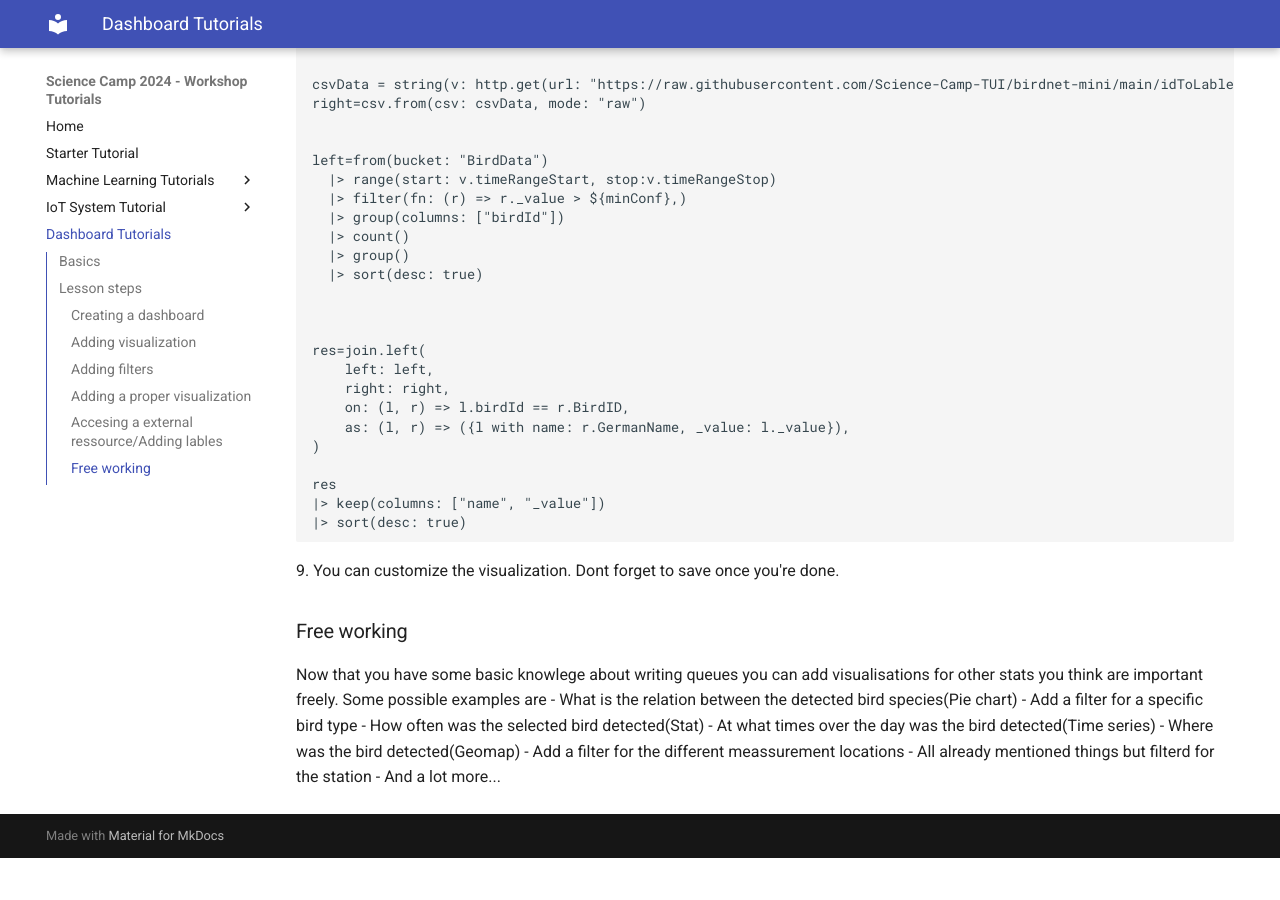
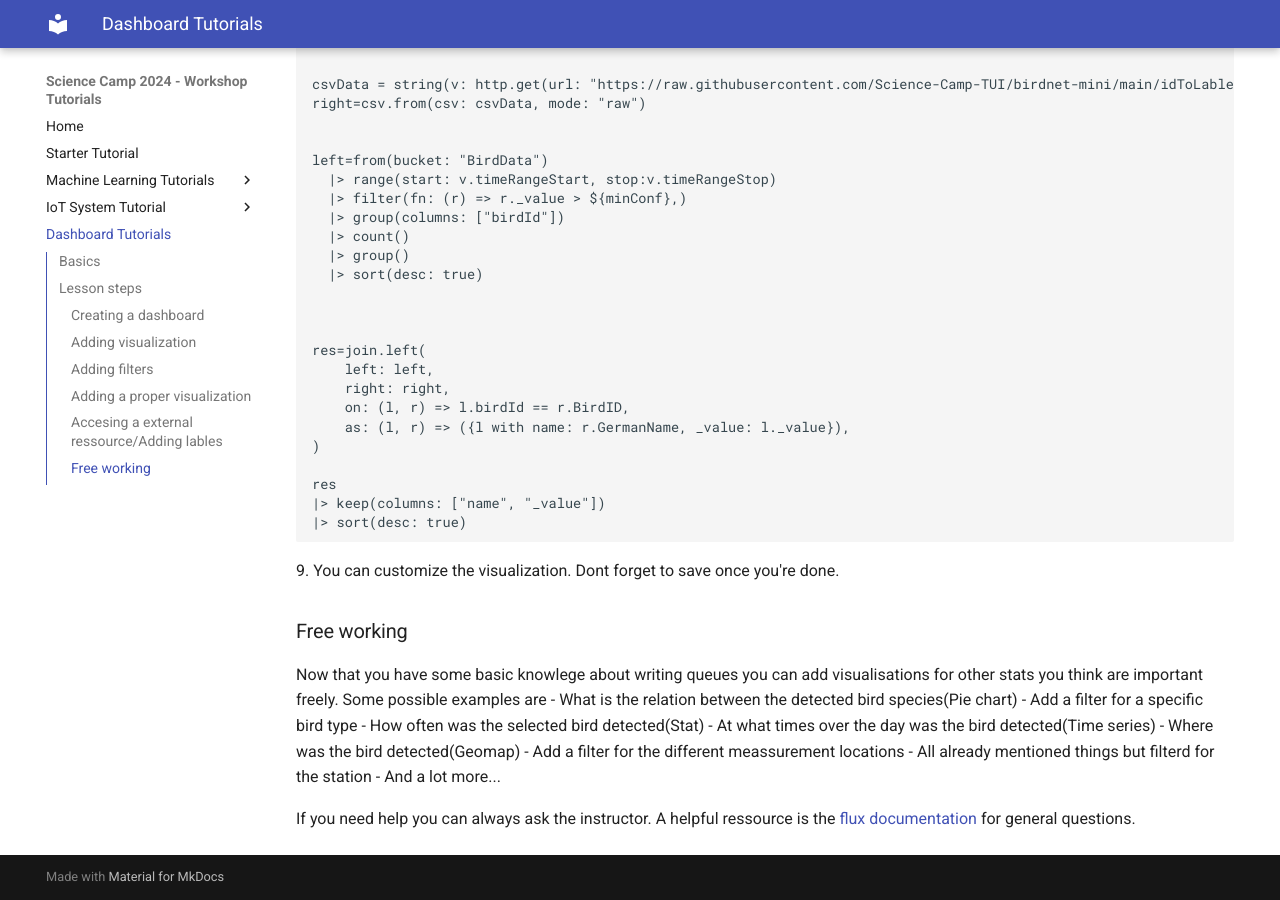
Before and after one commit to Science-Camp-TUI/tutorials, an MkDocs documentation site: the page built from docs/dashboard/index.md, in a window 1280 px wide and 900 px high, scrolled down 4296 px. Built offline with MkDocs 1.6.1 and Material for MkDocs 9.7.7, drawn with Linux system fonts in a browser that asks for light colours; before the commit the page ends 5154 px from its top, so only the background shows below that.

Commit message:
Update index.md

```diff
--- a/docs/dashboard/index.md
+++ b/docs/dashboard/index.md
@@ -157,3 +157,5 @@ Now that you have some basic knowlege about writing queues you can add visualisa
 - Add a filter for the different meassurement locations
    - All already mentioned things but filterd for the station
 - And a lot more...
+
+If you need help you can always ask the instructor. A helpful ressource is the [flux documentation](https://docs.influxdata.com/flux/v0/) for general questions.
```
